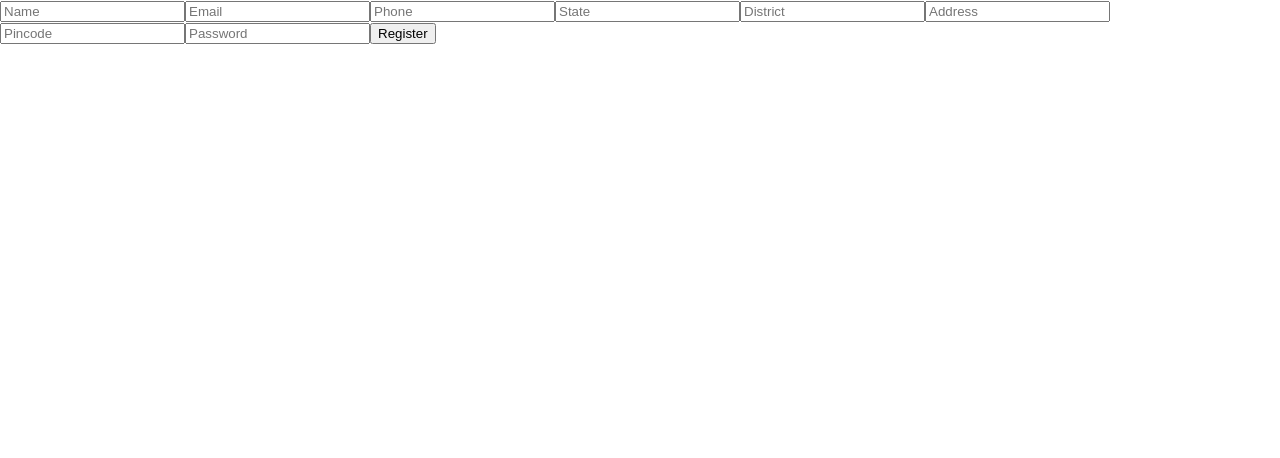
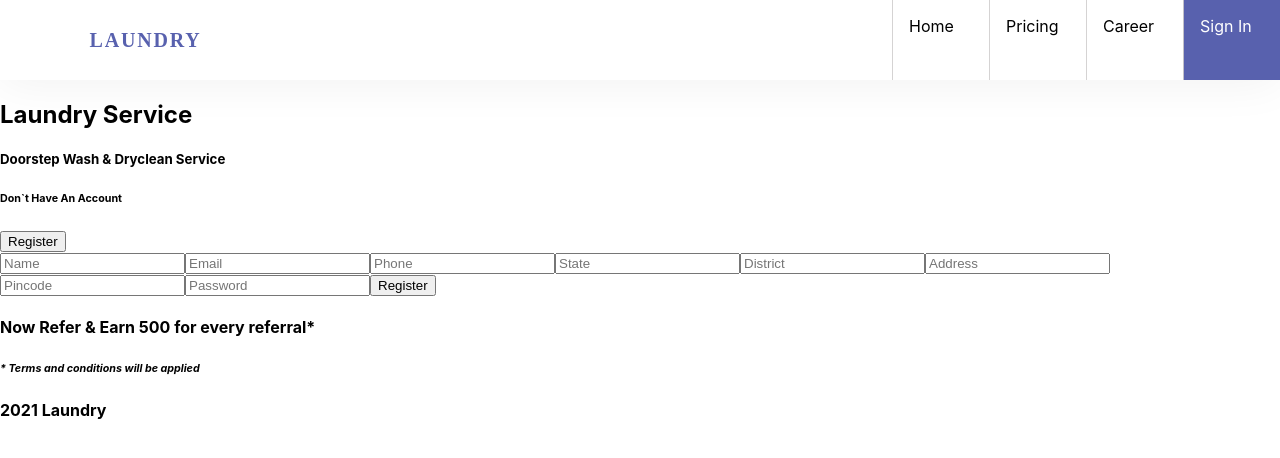
Before and after one commit to anoop0748/laundary-cart-frontend, a React (Create React App) app: page /register in a window 1280 px wide. Shown: the top 458 px of the page. Built offline with nearby package versions, Linux system fonts and the light colour scheme.

Commit message:
Header Css Added

```diff
--- a/src/HeaderComp/navbar.css
+++ b/src/HeaderComp/navbar.css
@@ -2,7 +2,7 @@
     top: 0px;
     left: 0px;
     width: 100%;
-    height: 80px;
+    height: 10vh;
     /* UI Properties */
     background: #FFFFFF 0% 0% no-repeat padding-box;
     box-shadow: 0px 2px 48px #0000000F;
@@ -26,16 +26,17 @@
 }
 .header ul li{
     list-style: none;
-    padding:  2.5% 0% 2.5%  2.5% ;
+    padding: 2vh ;
     width: 10%;
-    height: 150%;
+    height: 60%;
     min-width: fit-content;
-    border-left: 1px solid rgb(172, 168, 168);
+    border-left: 1px solid rgba(207, 205, 205, 0.877);
 
 }
 #logo_name {
 
     /* UI Properties */
+    padding-left: 7%;
     text-align: left;
     font: normal normal 900 20px/27px Avenir;
     letter-spacing: 1.8px;
@@ -45,4 +46,9 @@
 }
 .nav_links{
     width: 50%;
+    height: 100%;
 }
+li:last-child{
+    background-color: #5861AE;
+    color: #FFFFFF;
+}
--- a/src/RegisterComp/register.js
+++ b/src/RegisterComp/register.js
@@ -1,5 +1,9 @@
 import { useRef } from "react";
 import axios  from 'axios'
+import Navbar from "../HeaderComp/navbar";
+import HomeSection from "../SectionOne/home";
+import FooterNav from "../FooterNavComp/footerNav";
+import CopyRight from "../FooterComp/copyright";
 
 
 const Url = "http://localhost:5000/register"
@@ -21,17 +25,29 @@ function RegisterPage(){
         console.log(response)
     }
     return(
-        <form ref={form_data}>
-            <input type="text" placeholder="Name" id="name"/>
-            <input type="email" placeholder="Email"id="email"/>
-            <input type="tel" placeholder="Phone" id="phone"/>
-            <input type="text" placeholder="State" id="state"/>
-            <input type="text" placeholder="District" id="district"/>
-            <input type="text" placeholder="Address" id="address"/>
-            <input type="text" placeholder="Pincode" id="pincode"/>
-            <input type="password" placeholder="Password" id="password"/>
-            <button onClick={Reg_User}>Register</button>
-        </form>
+        <>
+            <Navbar/>
+            <div>
+                <div>
+                    <HomeSection/>
+                </div>
+                <div>
+                    <form ref={form_data}>
+                        <input type="text" placeholder="Name" id="name" />
+                        <input type="email" placeholder="Email" id="email" />
+                        <input type="tel" placeholder="Phone" id="phone" />
+                        <input type="text" placeholder="State" id="state" />
+                        <input type="text" placeholder="District" id="district" />
+                        <input type="text" placeholder="Address" id="address" />
+                        <input type="text" placeholder="Pincode" id="pincode" />
+                        <input type="password" placeholder="Password" id="password" />
+                        <button onClick={Reg_User}>Register</button>
+                    </form>
+                </div>
+            </div>
+            <FooterNav/>
+            <CopyRight/>
+        </>
     )
 }
 
```
